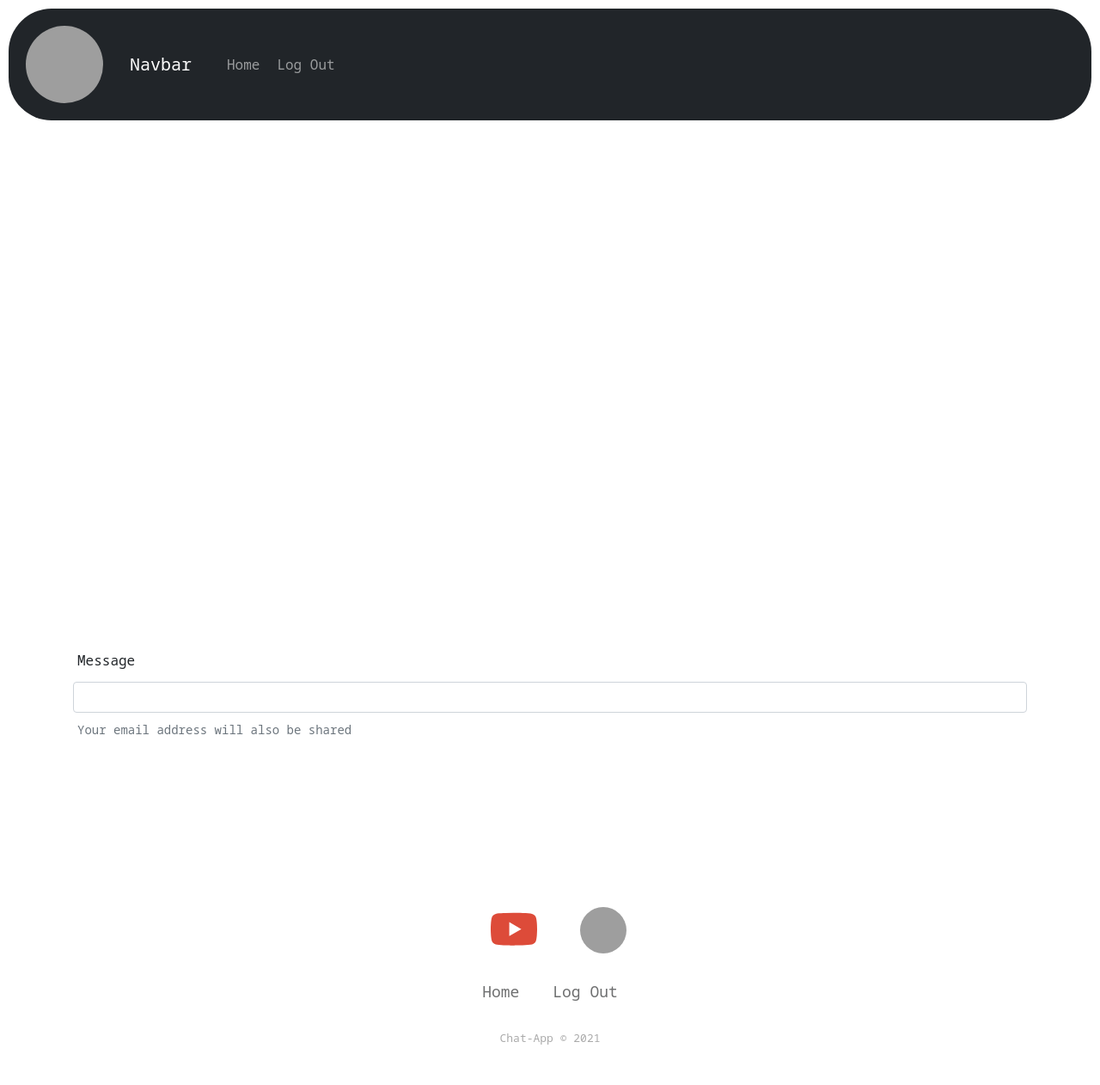
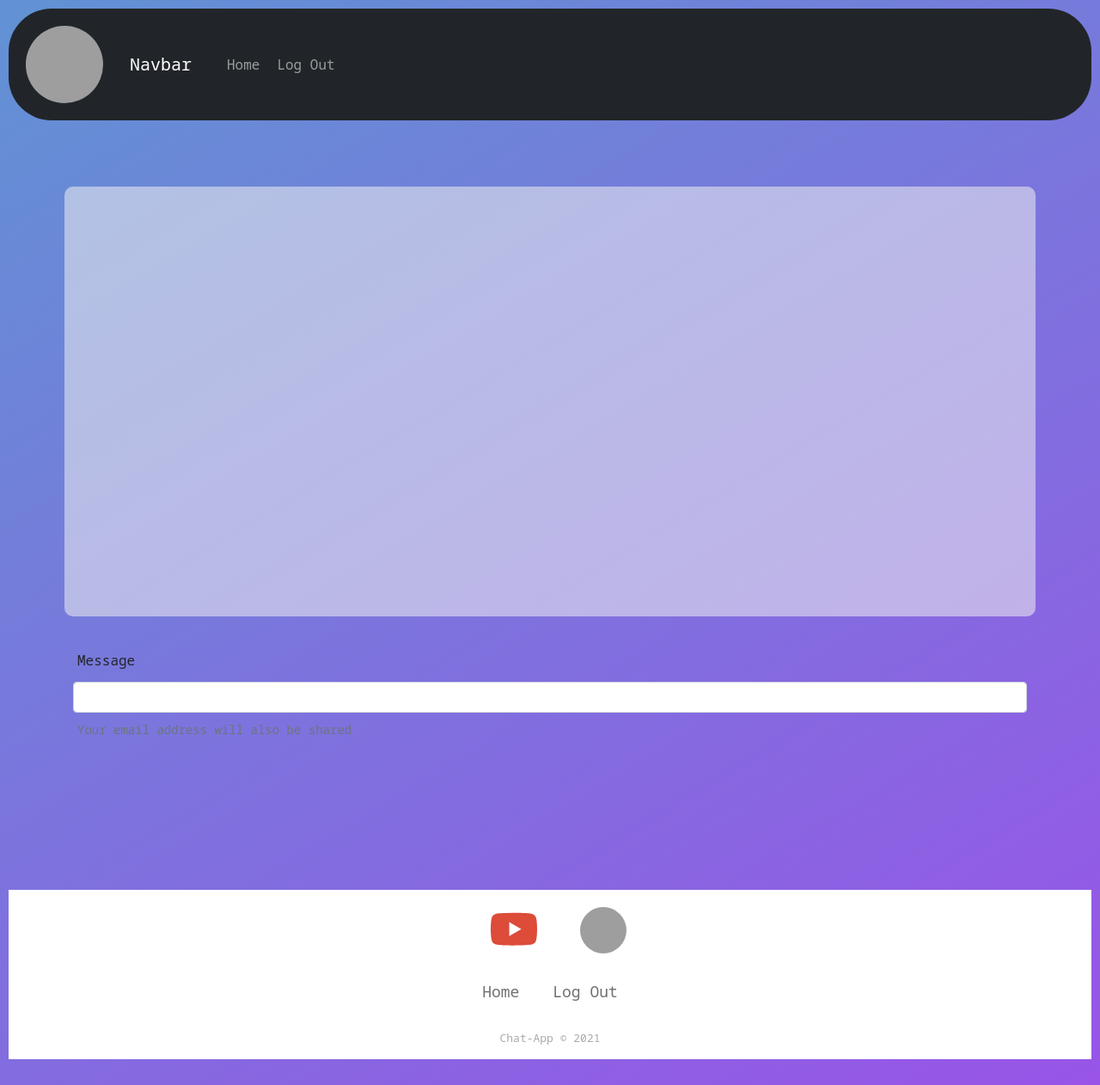
Before and after one commit to Programmer-RD-AI/Chat-App, a Flask app: page /Chat in a window 1280 px wide. Shown: the whole page at 86% size. Run offline with Flask 2, Linux system fonts and the light colour scheme; the visitor is signed in with stand-in values (Sample User, id 1); data that the repository does not hold is empty; some libraries are stand-ins or nearby versions; grey boxes are pictures that could not be loaded.

Commit message:
Add files via upload
changed tthe scrool and added a bg

```diff
--- a/server/templates/chat.html
+++ b/server/templates/chat.html
@@ -31,10 +31,88 @@
     />
     <style>
       @import url("https://fonts.googleapis.com/css2?family=Noto+Sans+Mono:wght@900&display=swap");
+
+         /* ----------------------------------------------
+ * Generated by Animista on 2022-1-3 9:41:33
+ * Licensed under FreeBSD License.
+ * See http://animista.net/license for more info.
+ * w: http://animista.net, t: @cssanimista
+ * ---------------------------------------------- */
+
+/**
+ * ----------------------------------------
+ * animation bg-pan-right
+ * ----------------------------------------
+ */
+ body {
+    background: linear-gradient(149deg, #00ffb2, #dd07ff);
+    background-size: 400% 400%;
+
+    -webkit-animation: AnimationName 30s ease infinite;
+    -moz-animation: AnimationName 30s ease infinite;
+    animation: AnimationName 30s ease infinite;
+}
+
+@-webkit-keyframes AnimationName {
+    0%{background-position:0% 53%}
+    50%{background-position:100% 48%}
+    100%{background-position:0% 53%}
+}
+@-moz-keyframes AnimationName {
+    0%{background-position:0% 53%}
+    50%{background-position:100% 48%}
+    100%{background-position:0% 53%}
+}
+@keyframes AnimationName {
+    0%{background-position:0% 53%}
+    50%{background-position:100% 48%}
+    100%{background-position:0% 53%}
+
+
+}
       * {
         padding: 5px !important;
         font-family: "Noto Sans Mono", monospace;
       }
+      .chatconbg{
+          background-color: #f1f1f18b;
+          border-radius: 10px;
+
+      }
+      .chatconbg::-webkit-scrollbar {
+  width: 12px;
+  border-radius: 20px
+}
+
+.chatconbg::-webkit-scrollbar-track {
+  background: rgb(208, 196, 196);
+        /* color of the tracking area */
+}
+
+.chatconbg::-webkit-scrollbar-thumb {
+
+  background-color: rgba(37, 37, 37, 0.251);
+  border-radius: 20px   /* color of the scroll thumb */
+   /* roundness of the scroll thumb */
+ /* creates padding around scroll thumb */
+}
+
+
+      body::-webkit-scrollbar {
+  width: 12px;
+}
+
+body::-webkit-scrollbar-track {
+  background: rgb(208, 196, 196);        /* color of the tracking area */
+}
+
+body::-webkit-scrollbar-thumb {
+
+  background-color: rgba(37, 37, 37, 0.251);    /* color of the scroll thumb */
+  border-radius: 20px;       /* roundness of the scroll thumb */
+ /* creates padding around scroll thumb */
+}
+
       .hero-image {
       background-image: url("https://i.pinimg.com/originals/e3/1b/75/e31b752875679b64fce009922f9f0dda.gif");
       background-color: #cccccc;
@@ -197,7 +275,7 @@
 {% endwith %}
 <br>
 
-<div class="jumbotron" style="  overflow: scroll !important; height: 500px !important; width: 100% !important
+<div class="jumbotron chatconbg" style="  overflow: scroll !important; height: 500px !important; width: 100% !important
 ">{% for chat in chats %}<div class="container_chat">
     <b><p>{{chat['Message']}} <br> - {{ chat['Email'] }} | {{chat['Time']}}</p></b>
 
```
